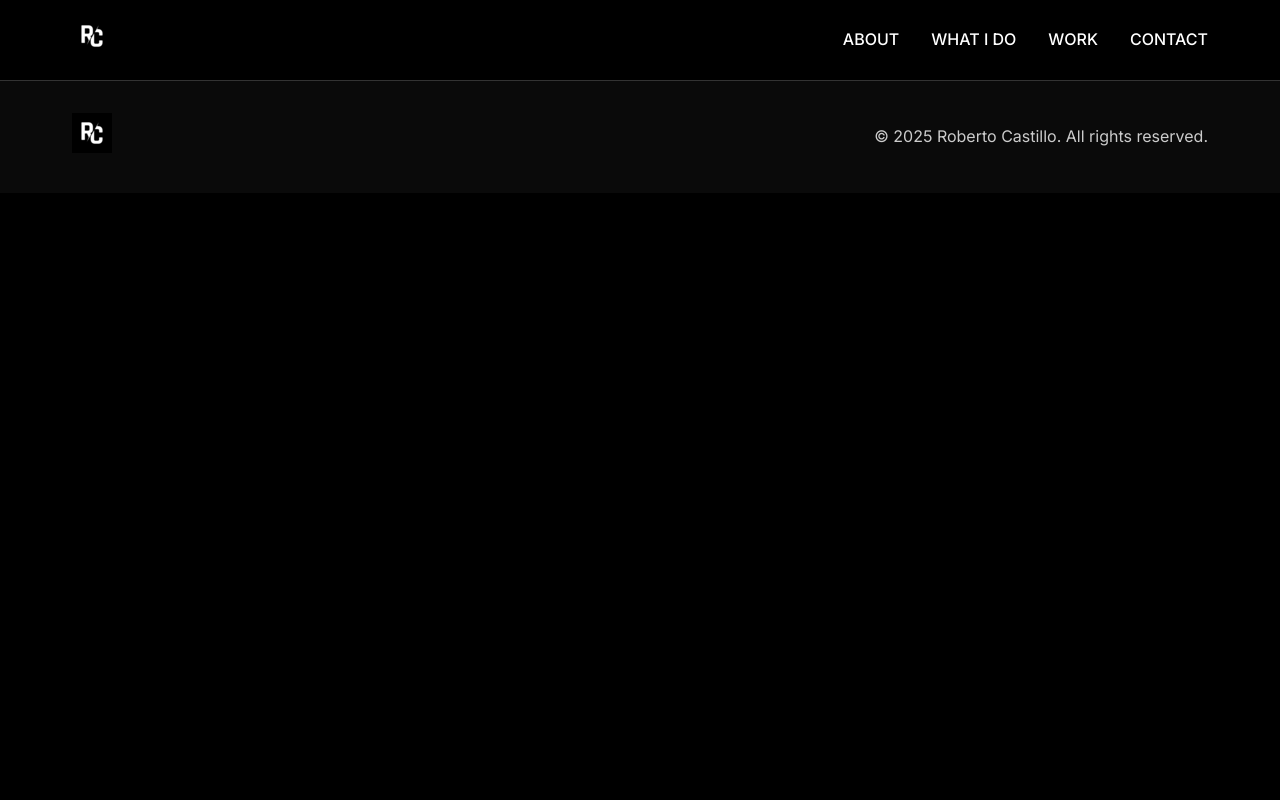
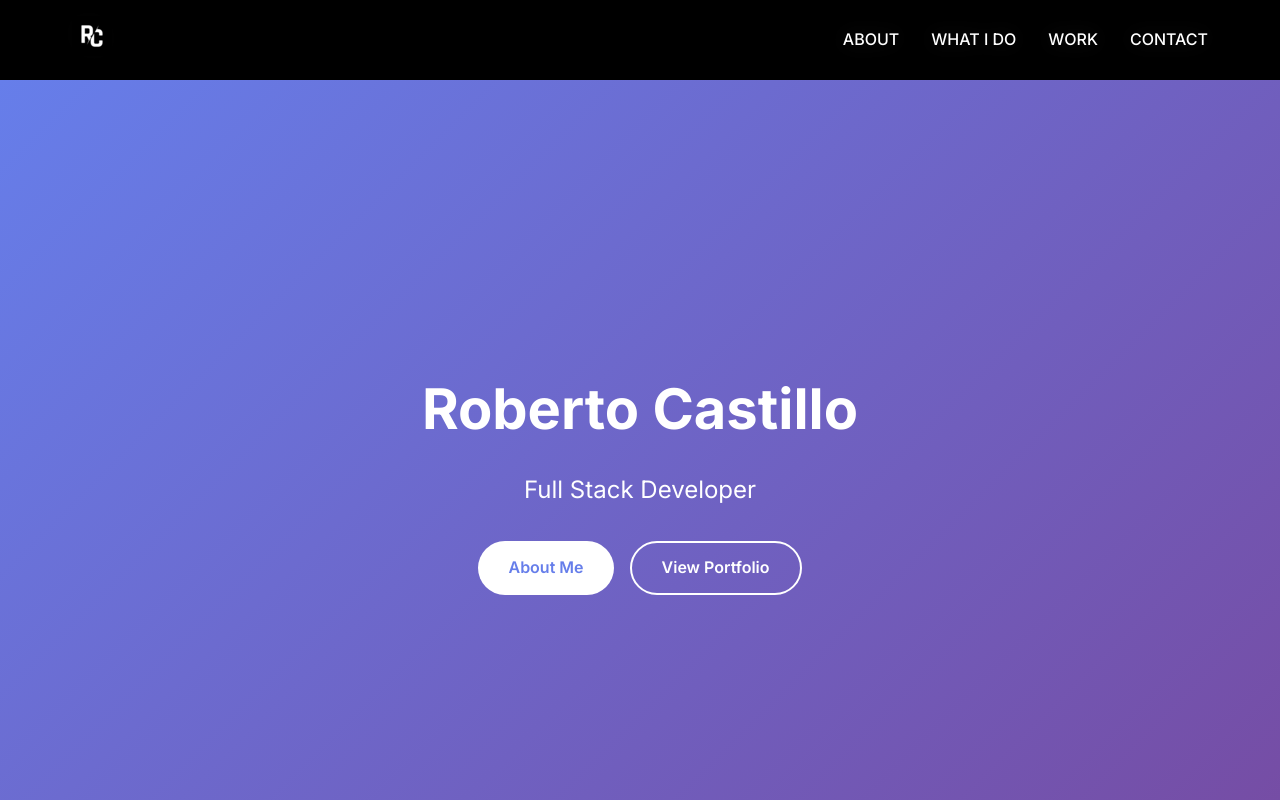
Before and after one commit to roberteban/Portafolio-Fullstack, an Angular app in the folder frontend/: page / in a window 1280 px wide. Shown: the top 800 px of the page. Built offline with nearby package versions, Linux system fonts and the light colour scheme.

Commit message:
Update main.ts

```diff
--- a/frontend/src/main.ts
+++ b/frontend/src/main.ts
@@ -1,19 +1,17 @@
 import { bootstrapApplication } from '@angular/platform-browser';
+import { provideRouter } from '@angular/router';
+import { provideHttpClient, withInterceptors } from '@angular/common/http';
+import { importProvidersFrom } from '@angular/core';
+import { BrowserAnimationsModule } from '@angular/platform-browser/animations';
+
 import { AppComponent } from './app/app.component';
-import { provideHttpClient } from '@angular/common/http';
-import { importProvidersFrom } from '@angular/core';
-import { ReactiveFormsModule } from '@angular/forms';
-import { HTTP_INTERCEPTORS } from '@angular/common/http';
+import { routes } from './app/app.routes';
 import { ApiInterceptor } from './app/core/interceptors/api.interceptor';
 
 bootstrapApplication(AppComponent, {
   providers: [
-    provideHttpClient(),
-    importProvidersFrom(ReactiveFormsModule),
-    {
-      provide: HTTP_INTERCEPTORS,
-      useClass: ApiInterceptor,
-      multi: true
-    }
+    provideRouter(routes),
+    provideHttpClient(withInterceptors([ApiInterceptor])),
+    importProvidersFrom(BrowserAnimationsModule)
   ]
 }).catch(err => console.error(err));
```
